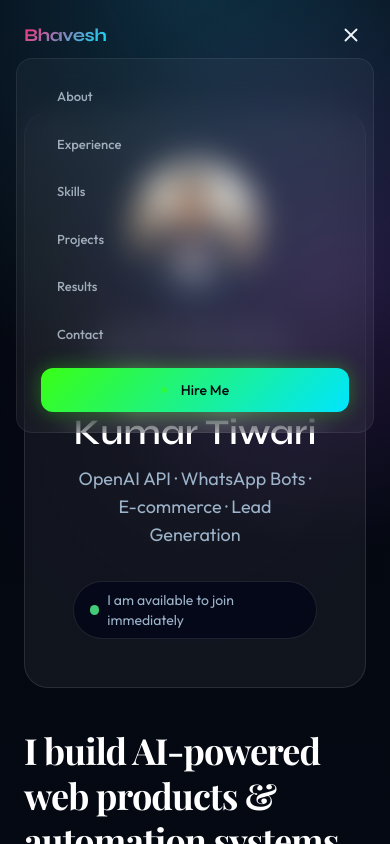
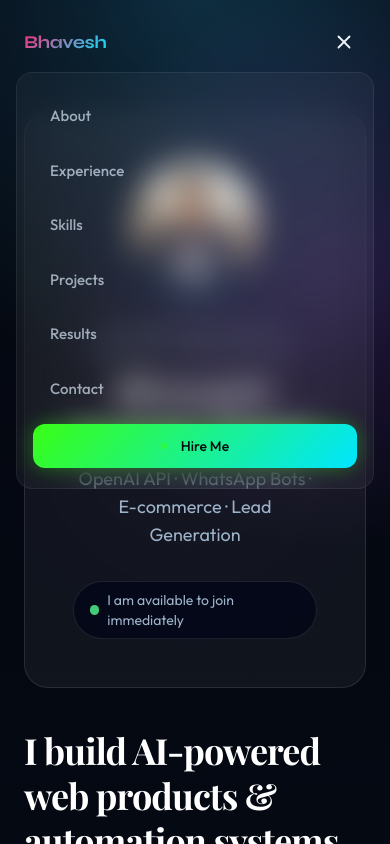
Before and after one commit to ZiG-AI-0909/portfolio, a React (Vite) app: page / in a window 390 px wide. Both pictures are taken after a click on the button "Toggle navigation". Shown: the top 844 px of the page. Built offline with nearby package versions, Linux system fonts and the light colour scheme.

Commit message:
see below for details.

```diff
--- a/src/components/Navbar.tsx
+++ b/src/components/Navbar.tsx
@@ -1,5 +1,6 @@
 import { useState, useEffect } from "react";
 import { Menu, X } from "lucide-react";
+import { AnimatePresence, motion } from "framer-motion";
 
 const navLinks = [
   { label: "About", href: "#about" },
@@ -9,6 +10,56 @@ const navLinks = [
   { label: "Results", href: "#achievements" },
   { label: "Contact", href: "#contact" },
 ];
+
+interface PillLinkProps {
+  href: string;
+  children: React.ReactNode;
+  onClick?: () => void;
+  isMobile?: boolean;
+}
+
+const PillLink = ({ href, children, onClick, isMobile = false }: PillLinkProps) => {
+  const [isHovered, setIsHovered] = useState(false);
+  const [isPressed, setIsPressed] = useState(false);
+
+  const baseStyles: React.CSSProperties = {
+    display: isMobile ? "block" : "inline-flex",
+    alignItems: "center",
+    padding: isMobile ? "11px 16px" : "7px 15px",
+    borderRadius: "9999px",
+    fontFamily: "'Outfit', sans-serif",
+    fontSize: isMobile ? "15px" : "13px",
+    fontWeight: 500,
+    color: isHovered ? "#ffffff" : "rgba(210, 225, 240, 0.72)",
+    background: isHovered ? "rgba(57, 255, 20, 0.06)" : "transparent",
+    border: isHovered ? "1px solid rgba(57, 255, 20, 0.30)" : "1px solid transparent",
+    cursor: "pointer",
+    textDecoration: "none",
+    transition: "all 200ms ease",
+    whiteSpace: "nowrap",
+    userSelect: "none",
+    width: isMobile ? "100%" : "auto",
+    transform: isPressed ? "translateY(0) scale(0.97)" : isHovered ? "translateY(-2px)" : "translateY(0)",
+    boxShadow: isHovered ? "0 0 14px rgba(57, 255, 20, 0.12)" : "none",
+  };
+
+  return (
+    <a
+      href={href}
+      style={baseStyles}
+      onMouseEnter={() => setIsHovered(true)}
+      onMouseLeave={() => {
+        setIsHovered(false);
+        setIsPressed(false);
+      }}
+      onMouseDown={() => setIsPressed(true)}
+      onMouseUp={() => setIsPressed(false)}
+      onClick={onClick}
+    >
+      {children}
+    </a>
+  );
+};
 
 const Navbar = () => {
   const [scrolled, setScrolled] = useState(false);
@@ -26,34 +77,6 @@ const Navbar = () => {
         @keyframes pulse-dot {
           0%, 100% { opacity: 1; }
           50% { opacity: 0.5; }
-        }
-
-        .nav-pill {
-          border-radius: 9999px;
-          padding: 7px 15px;
-          font-size: 13px;
-          font-weight: 500;
-          color: rgba(210, 225, 240, 0.72);
-          background: transparent;
-          border: 1px solid transparent;
-          transition: all 200ms ease;
-          cursor: pointer;
-          position: relative;
-          font-family: 'Outfit', sans-serif;
-          text-decoration: none;
-          display: inline-block;
-        }
-
-        .nav-pill:hover {
-          color: #ffffff;
-          border: 1px solid rgba(57, 255, 20, 0.30);
-          background: rgba(57, 255, 20, 0.06);
-          transform: translateY(-2px);
-          box-shadow: 0 0 14px rgba(57, 255, 20, 0.12);
-        }
-
-        .nav-pill:active {
-          transform: translateY(0) scale(0.97);
         }
 
         .pulse-dot {
@@ -76,9 +99,9 @@ const Navbar = () => {
           {/* Desktop */}
           <nav className="hidden md:flex items-center gap-3">
             {navLinks.map(l => (
-              <a key={l.href} href={l.href} className="nav-pill">
+              <PillLink key={l.href} href={l.href}>
                 {l.label}
-              </a>
+              </PillLink>
             ))}
             <a href="https://mail.google.com/mail/?view=cm&to=tiwaribhaveshkumar@gmail.com&su=Hiring%20Inquiry&body=Hi%20Bhavesh%2C%20I%20came%20across%20your%20portfolio%20and%20would%20love%20to%20discuss%20a%20potential%20opportunity." target="_blank" rel="noopener noreferrer" className="btn-primary text-xs px-5 py-2.5 flex items-center gap-2">
               <span className="pulse-dot"></span>
@@ -86,25 +109,55 @@ const Navbar = () => {
             </a>
           </nav>
 
-          {/* Mobile */}
-          <button onClick={() => setOpen(!open)} className="md:hidden text-foreground p-1">
+          {/* Mobile Hamburger */}
+          <div className="md:hidden h-11 w-11 flex items-center justify-center">
+            <button
+              onClick={() => setOpen(!open)}
+              className="text-foreground p-1"
+              aria-label="Toggle navigation"
+              aria-expanded={open}
+            >
               {open ? <X size={22} /> : <Menu size={22} />}
             </button>
           </div>
+        </div>
 
+        {/* Mobile Drawer */}
+        <AnimatePresence>
           {open && (
-          <div className="md:hidden mx-4 mt-2 glass rounded-2xl px-6 py-5 flex flex-col gap-3">
+            <motion.div
+              initial={{ opacity: 0, y: -8 }}
+              animate={{ opacity: 1, y: 0 }}
+              exit={{ opacity: 0, y: -8 }}
+              transition={{ duration: 0.2 }}
+              className="md:hidden mx-4 mt-2 glass rounded-2xl px-4 py-5 flex flex-col gap-2"
+              style={{
+                paddingBottom: "max(1.25rem, env(safe-area-inset-bottom))",
+              }}
+            >
               {navLinks.map(l => (
-              <a key={l.href} href={l.href} onClick={() => setOpen(false)} className="nav-pill">
+                <PillLink
+                  key={l.href}
+                  href={l.href}
+                  onClick={() => setOpen(false)}
+                  isMobile
+                >
                   {l.label}
-              </a>
+                </PillLink>
               ))}
-            <a href="https://mail.google.com/mail/?view=cm&to=tiwaribhaveshkumar@gmail.com&su=Hiring%20Inquiry&body=Hi%20Bhavesh%2C%20I%20came%20across%20your%20portfolio%20and%20would%20love%20to%20discuss%20a%20potential%20opportunity." target="_blank" rel="noopener noreferrer" onClick={() => setOpen(false)} className="btn-primary text-sm mt-1 flex items-center justify-center gap-2 w-full">
+              <a
+                href="https://mail.google.com/mail/?view=cm&to=tiwaribhaveshkumar@gmail.com&su=Hiring%20Inquiry&body=Hi%20Bhavesh%2C%20I%20came%20across%20your%20portfolio%20and%20would%20love%20to%20discuss%20a%20potential%20opportunity."
+                target="_blank"
+                rel="noopener noreferrer"
+                onClick={() => setOpen(false)}
+                className="btn-primary text-sm mt-1 flex items-center justify-center gap-2 w-full"
+              >
                 <span className="pulse-dot"></span>
                 Hire Me
               </a>
-          </div>
+            </motion.div>
           )}
+        </AnimatePresence>
       </header>
     </>
   );
```
Lines whose indentation alone changed are shown as unchanged.
